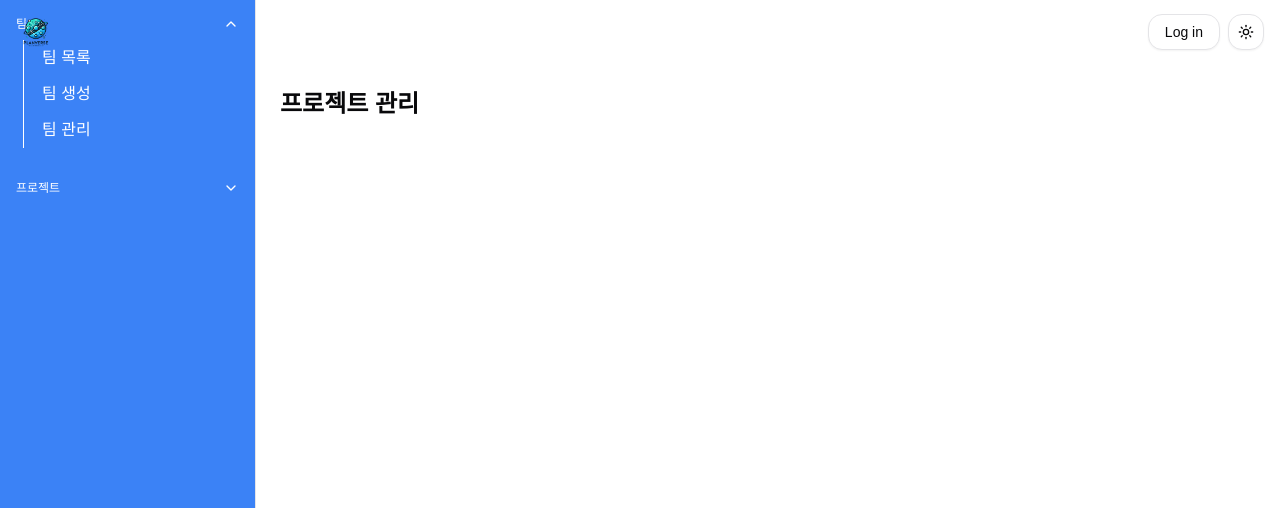
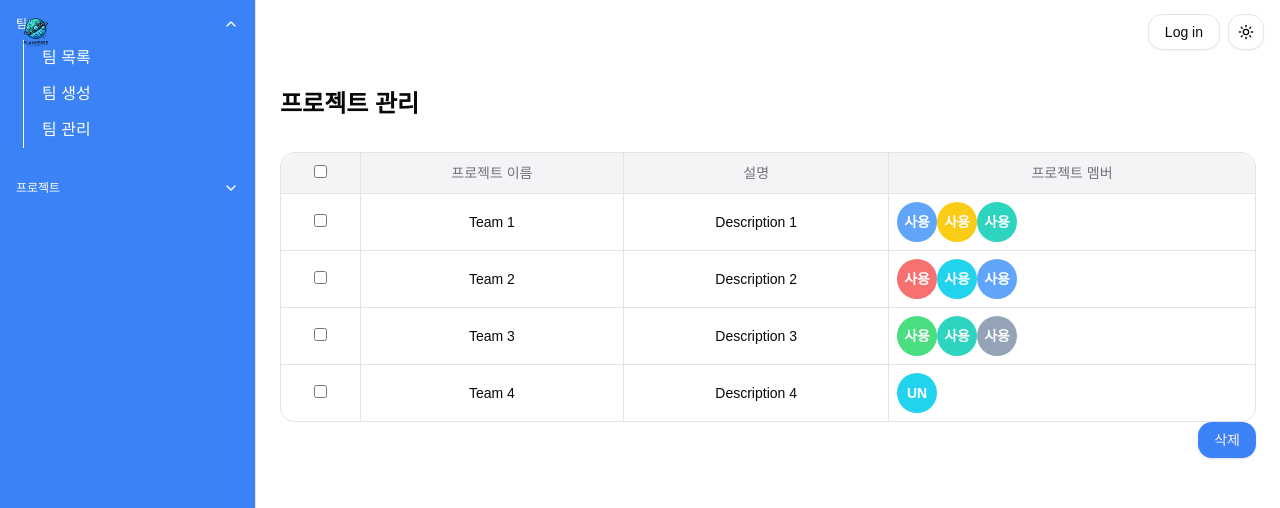
Before and after one commit to PlanVerse/ui, a Next.js app: page /project/management in a window 1280 px wide. Shown: the top 508 px of the page. Built offline with nearby package versions, Linux system fonts and the light colour scheme; no server answers.

Commit message:
프로젝트 관리 페이지 수정, 수정 페이지 추가

```diff
--- a/app/project/management/page.js
+++ b/app/project/management/page.js
@@ -1,10 +1,127 @@
+"use client";
+
+import { Table, TableBody, TableCell, TableHead, TableHeader, TableRow } from "@/components/ui/table";
+import { getAvatarFallback } from "@/lib/avatar";
+import { teamListMock } from "@/mock/team";
+import { Button } from '@/components/ui/button';
+import { useState } from "react";
+
+const bgColors = [
+    "bg-red-400",
+    "bg-blue-400",
+    "bg-green-400",
+    "bg-yellow-400",
+    "bg-slate-400",
+    "bg-pink-400",
+    "bg-teal-400",
+    "bg-cyan-400",
+]
+
 export default function ProjectManageMentPage() {
     // 프로젝트 관리 페이지
+    const [checkItems, setCheckItems] = useState([]);
+
+    const handleSingleCheck = (checked, id) => {
+        if (checked) {
+          // 단일 선택 시 체크된 아이템을 배열에 추가
+          setCheckItems(prev => [...prev, id]);
+        } else {
+          // 단일 선택 해제 시 체크된 아이템을 제외한 배열 (필터)
+          setCheckItems(checkItems.filter((el) => el !== id));
+        }
+    };
+
+      // 체크박스 전체 선택
+    const handleAllCheck = (checked) => {
+        if(checked) {
+        // 전체 선택 클릭 시 데이터의 모든 아이템(id)를 담은 배열로 checkItems 상태 업데이트
+            const idArray = [];
+            teamListMock.forEach((el) => idArray.push(el.id));
+            setCheckItems(idArray);
+        }
+        else {
+        // 전체 선택 해제 시 checkItems 를 빈 배열로 상태 업데이트
+            setCheckItems([]);
+        }
+    }
+
+    // 체크된 항목을 삭제하는 함수
+    // const handleDeleteChecked = () => {
+    //     setCheckItems((...prev) => prev.filter((checkItems) => !checkItems.checked));
+    // }
+
     return(
         <>
             <h1 className="text-2xl font-bold mb-8">
                 프로젝트 관리
             </h1>
+            <div className="border rounded-md overflow-hidden">
+                <Table>
+                    <TableHeader>
+                        <TableRow className="bg-gray-100">
+                            <TableHead className="text-center border-r">
+                                <input type="checkbox" name="select-all"
+                                    onChange={(e) => handleAllCheck(e.target.checked)}
+                                    // 데이터 개수와 체크된 아이템의 개수가 다를 경우 선택 해제 (하나라도 해제 시 선택 해제)
+                                    checked={checkItems.length === teamListMock.length ? true : false}
+                                />
+                            </TableHead>
+                            <TableHead className="text-center border-r">
+                                프로젝트 이름
+                            </TableHead>
+                            <TableHead className="text-center border-r">
+                                설명
+                            </TableHead>
+                            <TableHead className="text-center">
+                                프로젝트 멤버
+                            </TableHead>
+                        </TableRow>
+                    </TableHeader>
+                    <TableBody>
+                        {teamListMock.map((project) => (
+                            <TableRow key={project.id}>
+                                <TableCell className="text-center border-r">
+                                    <input type='checkbox' name={`select-${project.id}`}
+                                           onChange={(e) => handleSingleCheck(e.target.checked, project.id)}
+                                           // 체크된 아이템 배열에 해당 아이템이 있을 경우 선택 활성화, 아닐 시 해제
+                                           checked={checkItems.includes(project.id) ? true : false}
+                                    />
+                                </TableCell>
+                                <TableCell className="text-center border-r">
+                                    {project.name}
+                                </TableCell>
+                                <TableCell className="text-center border-r">
+                                    {project.description}
+                                </TableCell>
+                                <TableCell className="text-center flex">
+                                    {project.members.length > 0 && project.members.map((member, index) => (
+                                        <div key={`${member.id}_${index}`} className={`w-10 h-10 text-sm ${bgColors[Math.floor(Math.random() * bgColors.length)]} text-white rounded-full flex items-center justify-center font-semibold`}>
+                                            {getAvatarFallback(member.name)}
+                                        </div>
+                                    ))}
+                                </TableCell>
+                            </TableRow>
+                        ))}
+                    </TableBody>
+                </Table>
+            </div>
+            <div
+                className="w-full flex justify-end"
+            >
+            <Button
+                // onClick={handleDeleteChecked}
+                // disabled={!handleSingleCheck}
+                className="bg-primary-500"
+            >
+                삭제
+            </Button>
+            {/* <Button
+                className="bg-primary-500"
+
+            >
+                수정
+            </Button> */}
+            </div>
         </>
     )
 }
--- /dev/null
+++ b/app/project/management/update/page.js
@@ -0,0 +1,9 @@
+export default function ProjectUpdatePage() {
+    return(
+        <>
+            <h1 className="text-2xl font-bold mb-8">
+                프로젝트 수정
+            </h1>
+        </>
+    )
+}
```
Also changed, not shown: app/project/list/page.js (indentation only).
